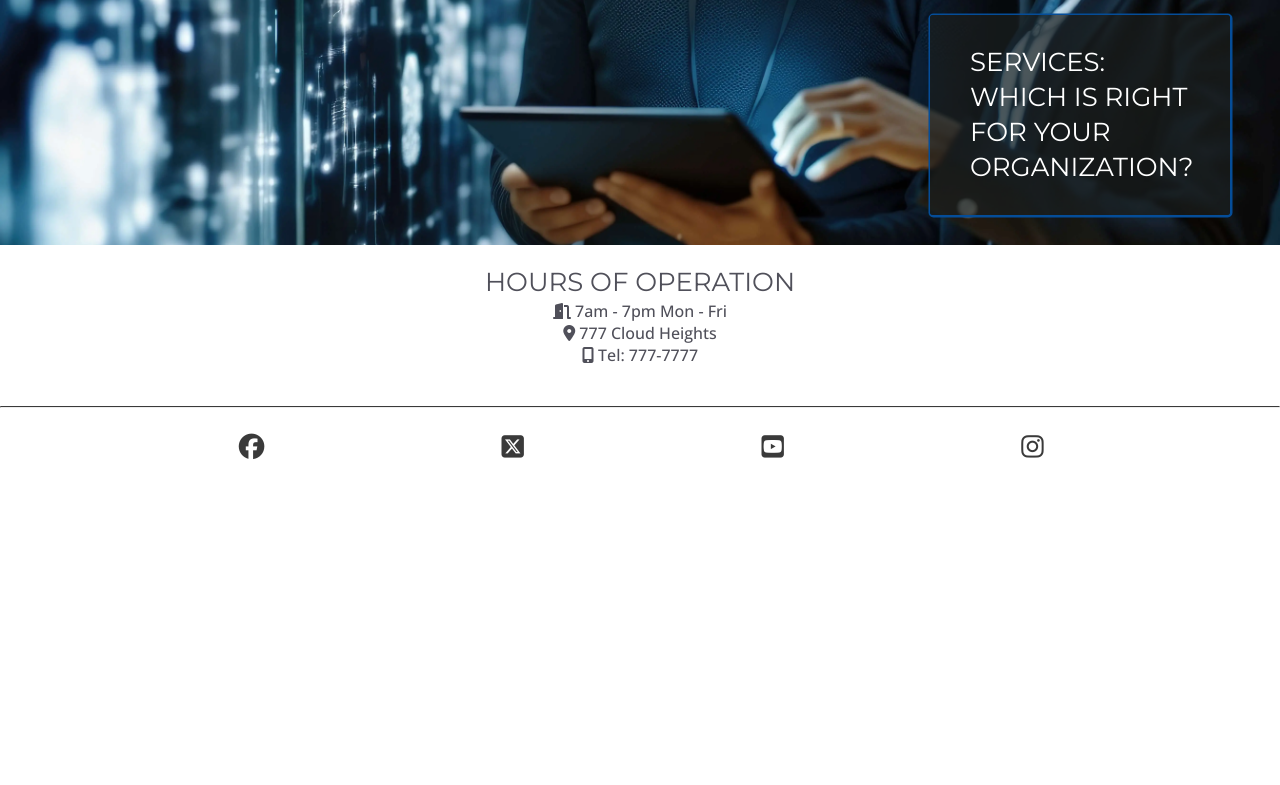
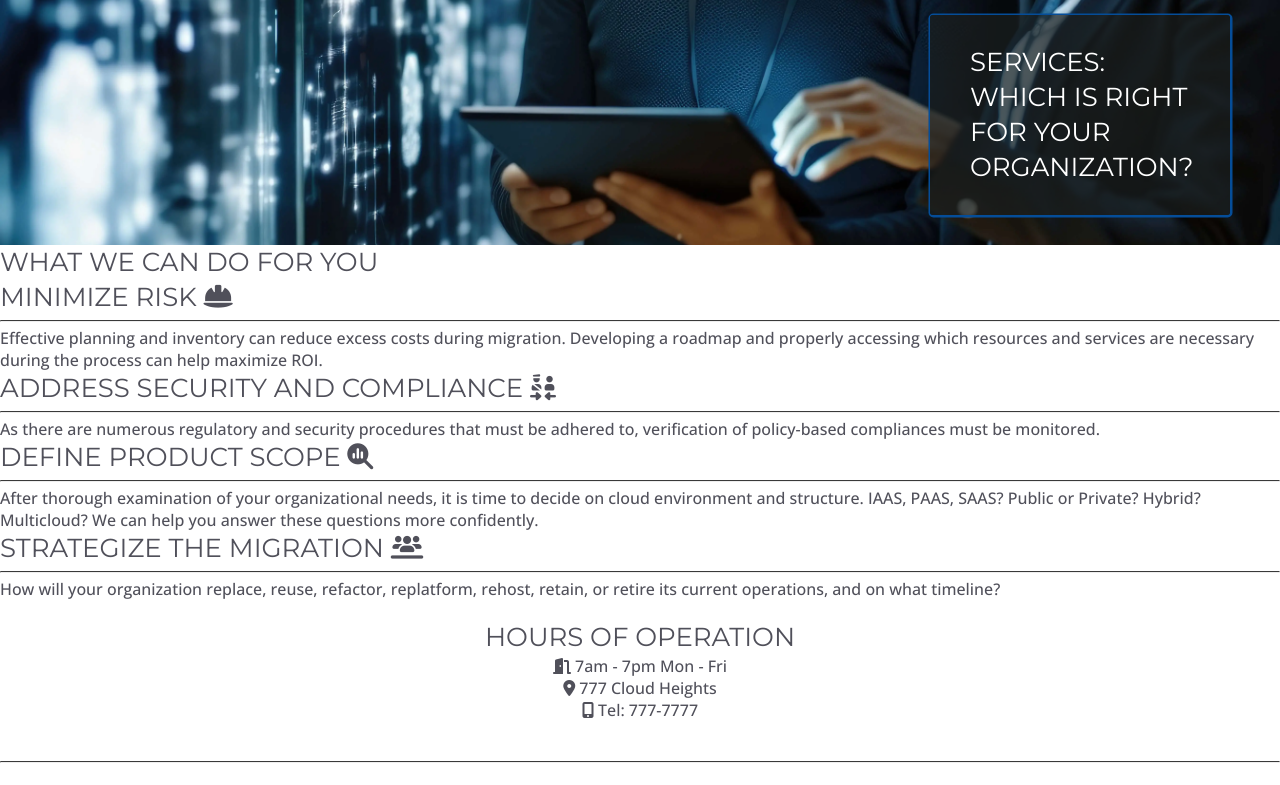
Before and after one commit to VCGithubCode/portfolio-project-1, a plain HTML site: page services.html in a window 1280 px wide. Shown: the part 455-1240 px from the top of the page. Before the commit the page ends 936 px from the top, so only its background shows below. Drawn offline with nearby package versions, Linux system fonts and the light colour scheme.

Commit message:
Add needs section text

```diff
--- a/services.html
+++ b/services.html
@@ -90,6 +90,33 @@
             <h2>Services:</h2>
             <h3>Which is right for your organization?</h3>
        </section>
+       <section id="needs">
+        <h2>What we can do for you</h2>
+        <div id="strategy">
+            <div id="strategy-plan">
+                <div>
+                    <h3>Minimize Risk <i class="fa-solid fa-helmet-safety"></i></h3>
+                    <hr>
+                    <p>Effective planning and inventory can reduce excess costs during migration.  Developing a roadmap and properly accessing which resources and services are necessary during the process can help maximize ROI.</p>
+                </div>
+                <div>
+                    <h3>Address security and compliance <i class="fa-solid fa-person-military-to-person"></i></h3>
+                    <hr>
+                    <p>As there are numerous regulatory and security procedures that must be adhered to, verification of policy-based compliances must be monitored.</p>
+                </div>
+            </div>
+            <div id="strategy-act">
+                <div>
+                    <h3>Define product scope <i class="fa-solid fa-magnifying-glass-chart"></i></h3>
+                    <hr>
+                    <p>After thorough examination of your organizational needs, it is time to decide on cloud environment and structure.  IAAS, PAAS, SAAS? Public or Private?  Hybrid? Multicloud? We can help you answer these questions more confidently.</p>
+                </div>
+                <div>
+                    <h3>Strategize the migration <i class="fa-solid fa-users-line"></i></h3>
+                    <hr>
+                    <p>How will your organization replace, reuse, refactor, replatform, rehost, retain, or retire its current operations, and on what timeline?</p>
+                </div>
+            </div>
     </main>
 
     <!-- Company Info -->
```
